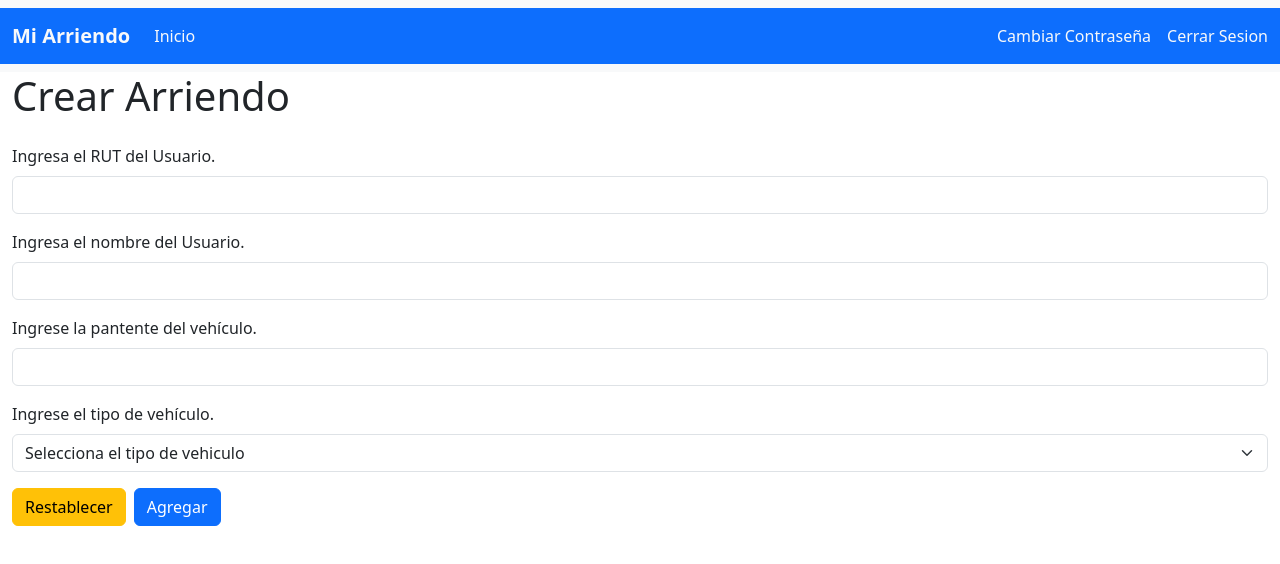
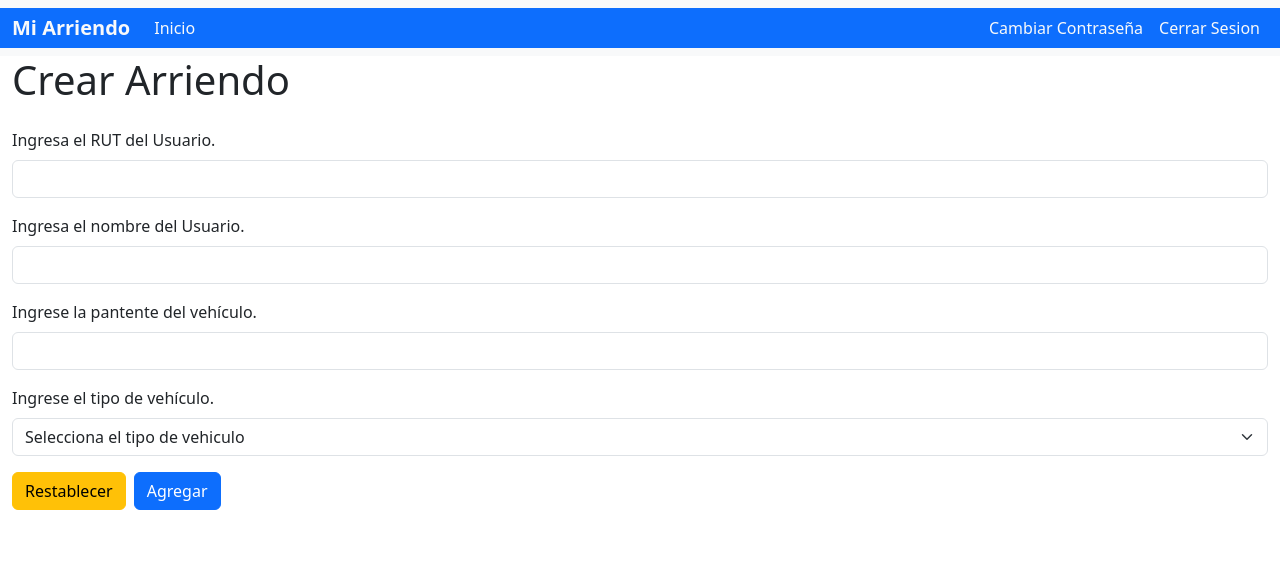
Before and after one commit to Razor7w/project_web, a React (Vite) app: page /crearArriendo in a window 1280 px wide. Shown: the top 564 px of the page. Built offline with nearby package versions, Linux system fonts and the light colour scheme.

Commit message:
fix: adjust padding for Cambiar Contraseña and Cerrar Sesion links in Navbar

```diff
--- a/src/components/Navbar.tsx
+++ b/src/components/Navbar.tsx
@@ -28,12 +28,12 @@ export default function Navbar() {
                   </NavLink>
                 </li>
               </ul>
-              <li className="nav-item p-3 d-flex">
+              <li className="nav-item p-2 d-flex">
                   <NavLink to="/cambiarContrasena" className="nav-link text-light">
                     Cambiar Contraseña
                   </NavLink>
               </li>
-              <li className="nav-item d-flex">
+              <li className="nav-item p-2 d-flex">
                   <NavLink to="/" className="nav-link text-light">
                     Cerrar Sesion
                   </NavLink>
```
